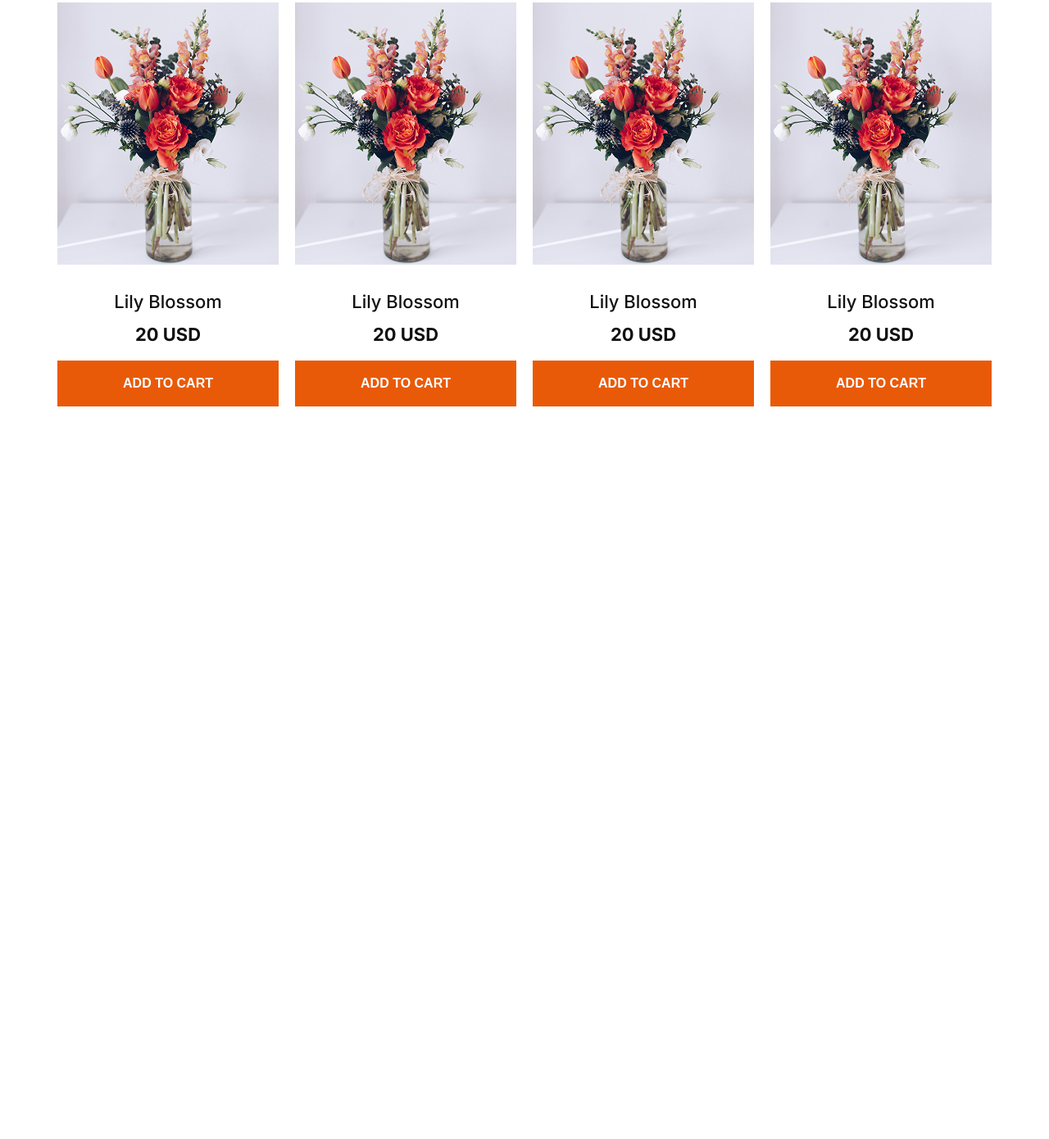
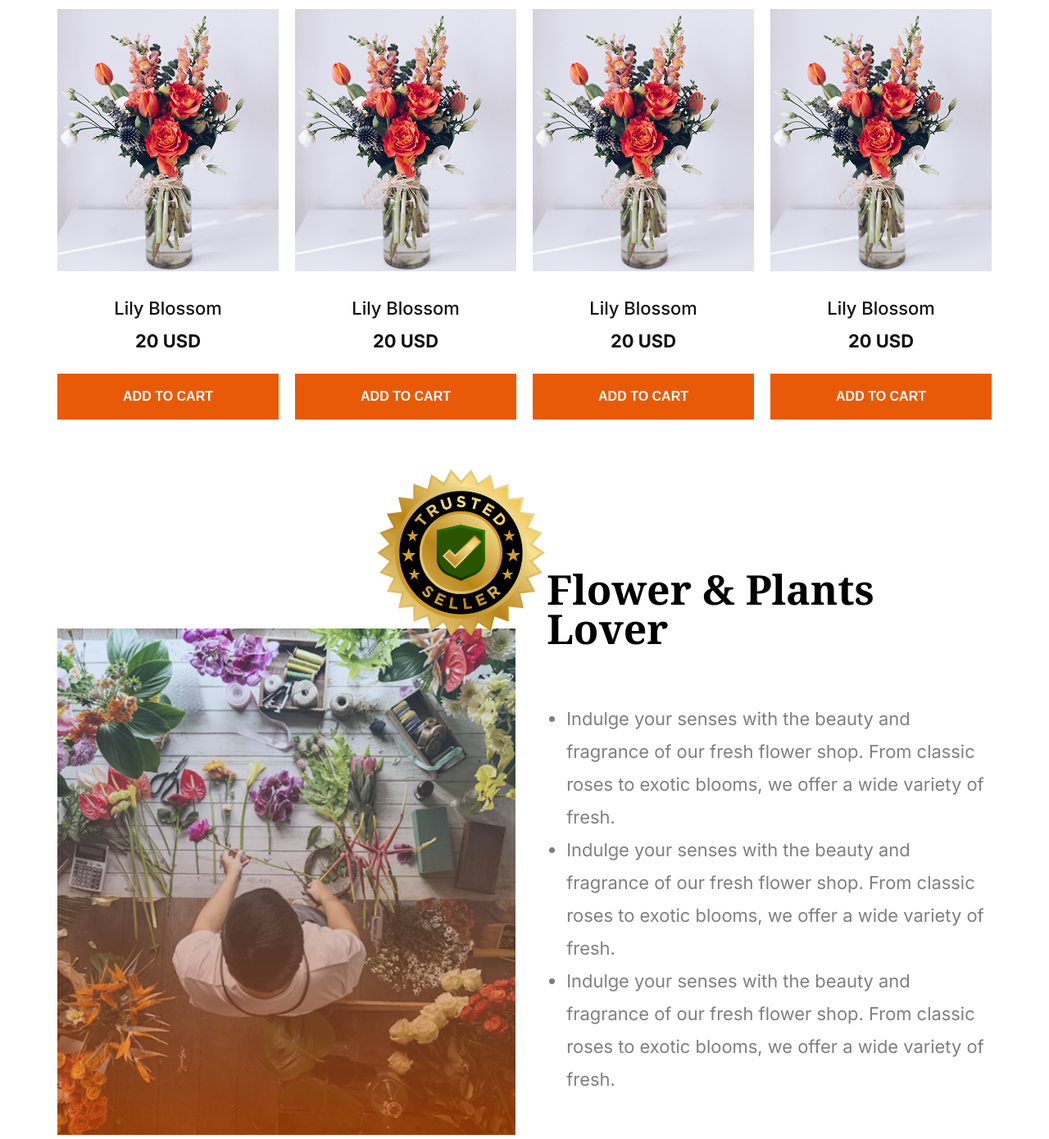
Before and after one commit to ripasarkar49/flower-market, a plain HTML site: page index.html in a window 1280 px wide. Shown: the part 1526-2916 px from the top of the page at 82% size. Before the commit the page ends 2030 px from the top, so only its background shows below. Drawn offline with Linux system fonts and the light colour scheme.

Commit message:
plant lover section

```diff
--- a/index.html
+++ b/index.html
@@ -122,6 +122,30 @@
                 </div>
             </div>
         </section>
+        <!-- Plant lover section -->
+        <section class="plant-lover">
+            <img class="badge" src="assets/trusted-badge.png" alt="">
+            <div class="plant-container display-flex">
+                <div class="lover-man">
+                    <img src="assets/flower-store.png" alt="">
+                </div>
+                <div class="flower-description">
+                    <h4 class="plant-title2">Flower & Plants Lover</h4>
+                    <ul id="plants-description2" class="inter-font">
+                        <li>Indulge your senses with the beauty and fragrance of our fresh flower shop. From classic
+                            roses
+                            to exotic blooms, we offer a wide variety of fresh.</li>
+                        <li>Indulge your senses with the beauty and fragrance of our fresh flower shop. From classic
+                            roses
+                            to exotic blooms, we offer a wide variety of fresh.</li>
+                        <li>Indulge your senses with the beauty and fragrance of our fresh flower shop. From classic
+                            roses
+                            to exotic blooms, we offer a wide variety of fresh.</li>
+
+                    </ul>
+                </div>
+            </div>
+        </section>
     </main>
 
     <footer></footer>
--- a/style.css
+++ b/style.css
@@ -14,6 +14,7 @@
     font-optical-sizing: auto;
     font-style: normal;
 }
+
 /* shared style */
 .display-flex {
     display: flex;
@@ -152,11 +153,62 @@ main {
     width: 100%;
 }
 
+/* plant lover section */
+.plant-lover {
+    max-width: 1140px;
+    position: absolute;
+}
+
+.plant-container {
+    margin-top: 5rem;
+    display: grid;
+    grid-template-columns: repeat(2, 1fr);
+    align-items: end;
+    gap: 1.4rem;
+}
+
+.badge {
+    position: absolute;
+    top: 20px;
+    left: 350px;
+    width: 25%;
+    z-index: 10px;
+}
+
+.badge img {
+    width: 70%;
+}
+
+.plant-title2 {
+    font-weight: bold;
+    font-size: 3.12rem;
+    color: #000000;
+    padding-left: 1rem;
+    line-height: 3rem;
+}
+
+.flower-description {
+    margin: 2.3rem 0rem;
+}
+
+#plants-description2 li {
+    list-style: disc;
+    line-height: 2.5rem;
+    font-size: 1.37rem;
+    color: rgba(0, 0, 0, 0.5);
+
+}
+
+.lover-man img {
+    width: 100%;
+}
+
 /* Mobile responsive */
 @media screen and (max-width:576px) {
 
     /* header */
-    .menu-items ul {
+    .menu-items ul,
+    .badge {
         display: none;
     }
 
@@ -181,4 +233,12 @@ main {
         justify-content: center;
     }
 
+    /* plant lover */
+    .plant-container {
+        flex-direction: column;
+        grid-template-columns: 1fr;
+        justify-content: center;
+    }
+
+
 }
```
